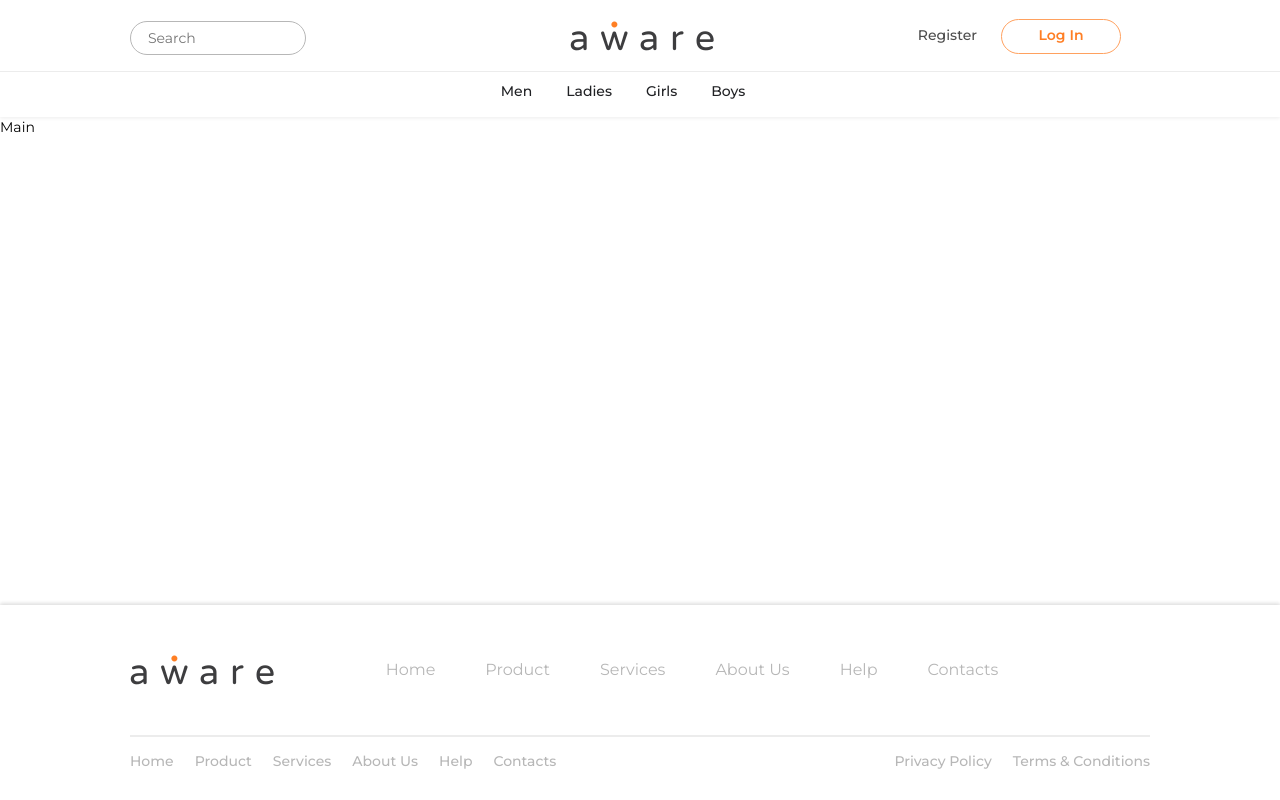
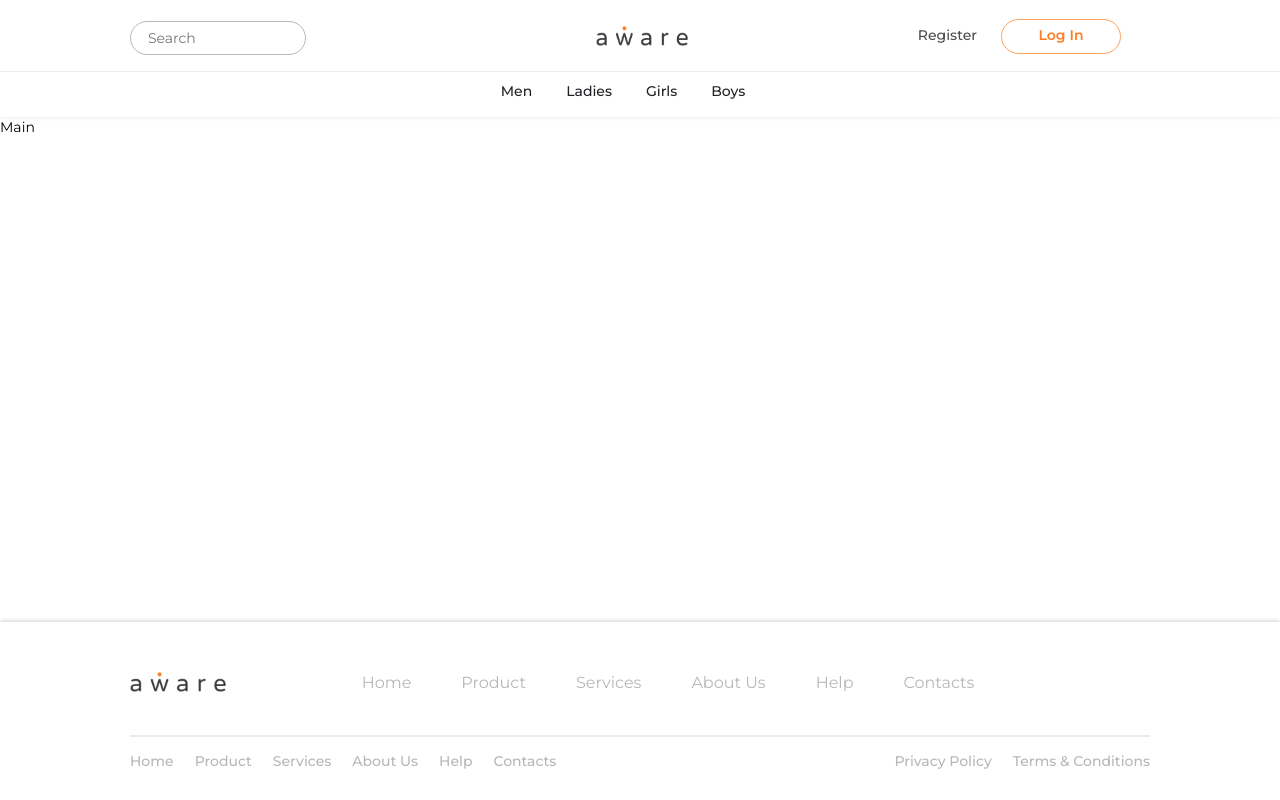
Before and after one commit to vietngth/shopping-list, a React (Create React App) app: page / in a window 1280 px wide. Built offline with nearby package versions, Linux system fonts and the light colour scheme; some icons are missing.

Commit message:
Adjust styling

```diff
--- a/src/App.scss
+++ b/src/App.scss
@@ -32,6 +32,11 @@ button {
   font-style: normal;
   line-height: 1.57;
   letter-spacing: normal;
+}
+
+img {
+  width: 100%;
+  height: 100%;
 }
 
 /** Text Style**/
--- a/src/Components/Shared/Button/Button.js
+++ b/src/Components/Shared/Button/Button.js
@@ -5,8 +5,6 @@ const Button = ({ classInput, onClickInput, children }) => {
       let className = 'button';
       if (classInput) {
             className = className + ` ${classInput}`;
-      } else {
-            className = className + ' button--none'
       }
       return (
             <button className={className} onClick={onClickInput}>{children}</button>
--- a/src/Components/Shared/Button/Button.scss
+++ b/src/Components/Shared/Button/Button.scss
@@ -3,6 +3,8 @@
   outline: none !important;
   padding: 0;
   width: 100%;
+  height: 100%;
+  background-color: #ffa15f;
   &:hover {
     cursor: pointer;
   }
@@ -12,11 +14,19 @@
     color: var(--greyish-brown);
     font-weight: 500;
   }
-  &.button--orange {
+  &.button--white {
     background: none;
     border-radius: 100px;
     border: solid 1px #ffa15f;
     color: #ff7e24;
     font-weight: bold;
   }
+  &.button--orange {
+    border: none;
+    box-shadow: 0 6px 18px 0 rgba(0, 0, 0, 0.12);
+    font-size: 16px;
+    font-weight: bold;
+    line-height: 1.5;
+    color: var(--white);
+  }
 }
--- a/src/Components/Shared/Footer/Footer.scss
+++ b/src/Components/Shared/Footer/Footer.scss
@@ -6,10 +6,11 @@
     display: flex;
     justify-content: space-between;
     align-items: center;
-    margin: 50px 0;
+    padding: 48px 0 40px;
   }
   .footer__logo-container {
-    height: 30px;
+    width: 96px;
+    height: 20px;
   }
   .footer__logo {
     height: 100%;
--- a/src/Components/Shared/Footer/FooterIcons/FooterIcons.js
+++ b/src/Components/Shared/Footer/FooterIcons/FooterIcons.js
@@ -6,13 +6,13 @@ const FooterIcons = () => {
       return (
             <>
                   <div className="footer__icon-container">
-                        <Button><i class="footer__icon fab fa-twitter"></i></Button>
+                        <Button classInput="button--none"><i className="footer__icon fab fa-twitter"></i></Button>
                   </div>
                   <div className="footer__icon-container">
-                        <Button><i class="footer__icon fab fa-facebook"></i></Button>
+                        <Button classInput="button--none"><i className="footer__icon fab fa-facebook"></i></Button>
                   </div>
                   <div className="footer__icon-container">
-                        <Button><i class="footer__icon fab fa-instagram"></i></Button>
+                        <Button classInput="button--none"><i className="footer__icon fab fa-instagram"></i></Button>
                   </div>
             </>
       )
--- a/src/Components/Shared/Header/ButtonGroup/ButtonGroup.js
+++ b/src/Components/Shared/Header/ButtonGroup/ButtonGroup.js
@@ -6,13 +6,13 @@ const ButtonGroup = () => {
       return (
             <>
                   <div className="button-group button-group__register">
-                        <Button>Register</Button>
+                        <Button classInput="button--none">Register</Button>
                   </div>
                   <div className="button-group button-group__login">
-                        <Button classInput="button--orange">Log In</Button>
+                        <Button classInput="button--white">Log In</Button>
                   </div>
                   <div className="button-group button-group__cart">
-                        <Button><i className="button-group__cart-icon fas fa-shopping-cart"></i></Button>
+                        <Button classInput="button--none"><i className="button-group__cart-icon fas fa-shopping-cart"></i></Button>
                   </div>
             </>
       )
--- a/src/Components/Shared/Header/DropdownMenu/DropdownMenu.scss
+++ b/src/Components/Shared/Header/DropdownMenu/DropdownMenu.scss
@@ -6,6 +6,7 @@
     cursor: pointer;
     .dropdown__menu {
       display: flex;
+      z-index: 1;
     }
   }
 }
--- a/src/Components/Shared/Header/Header.scss
+++ b/src/Components/Shared/Header/Header.scss
@@ -19,8 +19,8 @@
 }
 
 .header__logo-container {
-  width: auto;
-  height: 30px;
+  width: 92px;
+  height: 20px;
   margin-left: 60px;
 }
 
```
